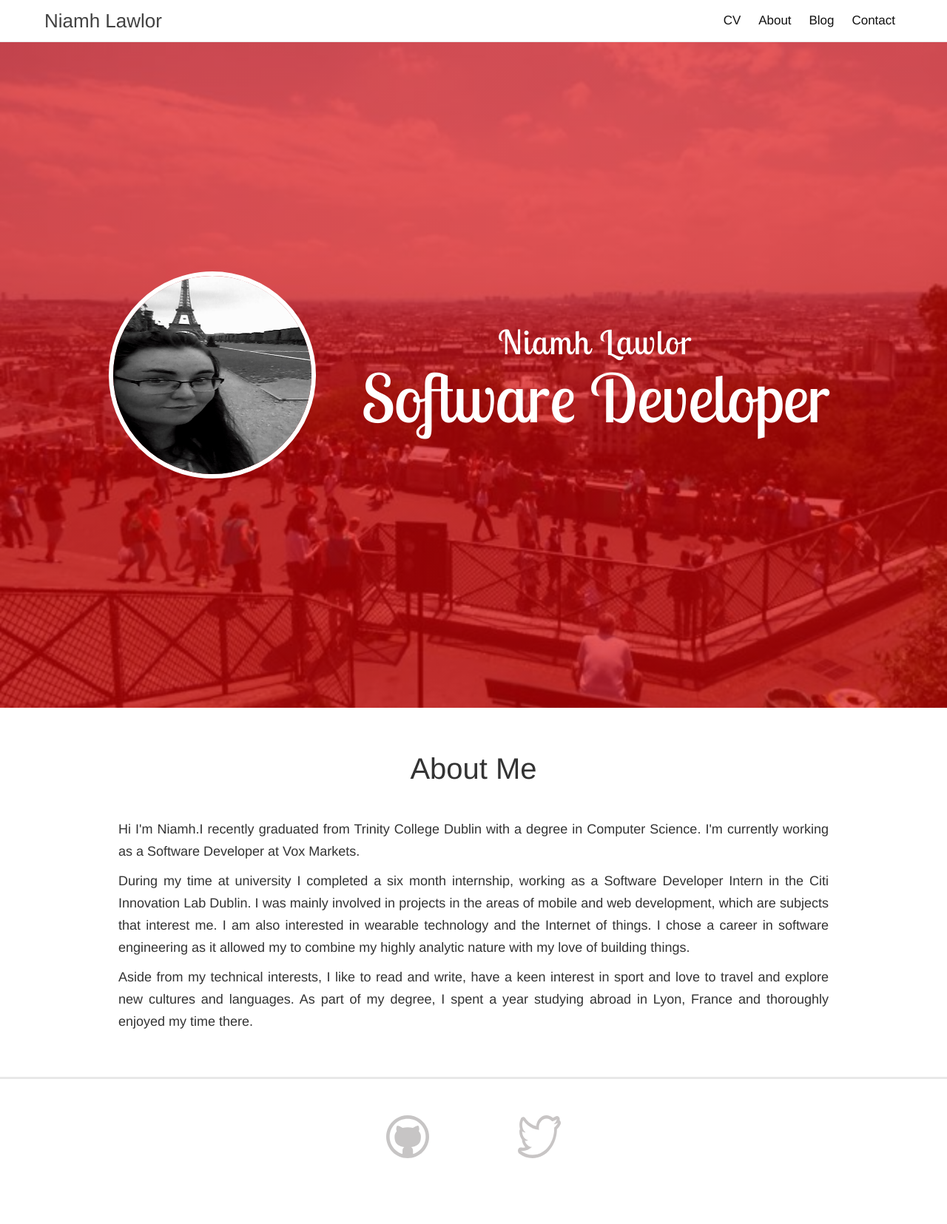
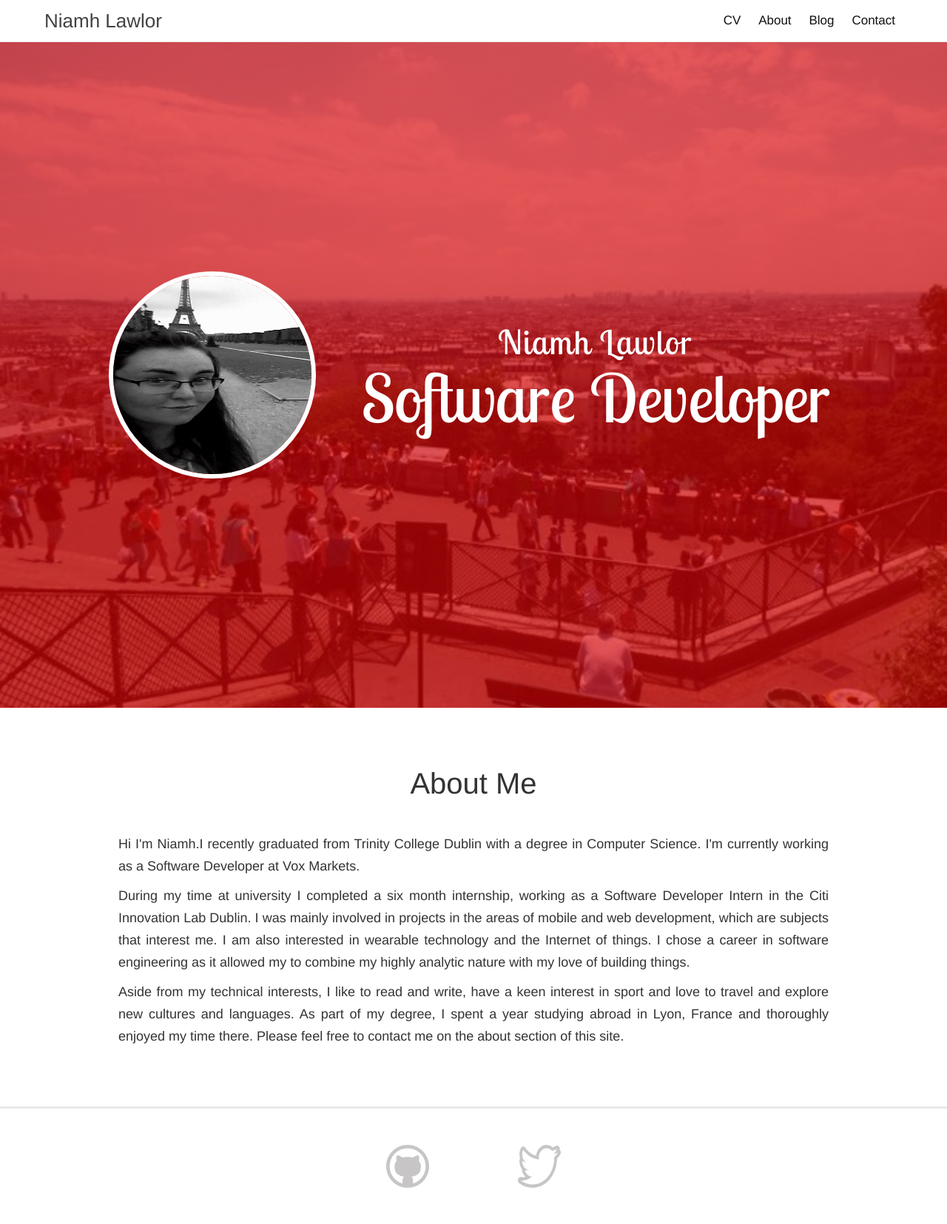
Before and after one commit to nileahtobhair/nileahtobhair.github.io, a Jekyll site: the page built from index.html, in a window 1280 px wide. Shown: the whole page at 74% size. Built offline with Jekyll 4.4.1, drawn with Linux system fonts in a browser that asks for light colours; the list of posts is cut into pages by our own code; before the commit the page ends 1615 px from its top, so only the background shows below that.

Commit message:
about contact reference

```diff
--- a/_sass/_layout.scss
+++ b/_sass/_layout.scss
@@ -100,7 +100,7 @@ h1#about-me{
     line-height: 30px;
     text-align: justify;
     width:75%;
-    margin: 60px auto;
+    margin: 80px auto;
 
 }
 /* end of about page */
--- a/index.html
+++ b/index.html
@@ -17,7 +17,7 @@ layout: default
 			<h1 id='about-me'>About Me</h1>
 			<p>Hi I'm Niamh.I recently graduated from Trinity College Dublin with a degree in Computer Science. I'm currently working as a Software Developer at Vox Markets.</p>
 			<p>	During my time at university I completed a six month internship, working as a Software Developer Intern in the Citi Innovation Lab Dublin. I was mainly involved in projects in the areas of mobile and web development, which are  subjects that interest me. I am also interested in wearable technology and the Internet of things. I chose a career in software engineering as it allowed my to combine my highly analytic nature with my love of building things.</p>
-			<p>Aside from my technical interests, I like to read and write, have a keen interest in sport and love to travel and explore new cultures and languages. As part of my degree, I spent a year studying abroad in Lyon, France and thoroughly enjoyed my time there.</p>
+			<p>Aside from my technical interests, I like to read and write, have a keen interest in sport and love to travel and explore new cultures and languages. As part of my degree, I spent a year studying abroad in Lyon, France and thoroughly enjoyed my time there. Please feel free to contact me on the about section of this site.</p>
 		</div>
 
 	</body>
```
